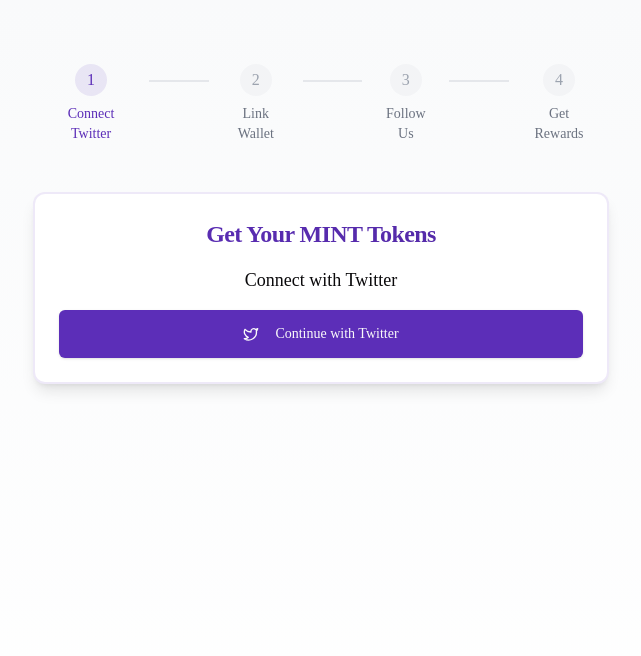
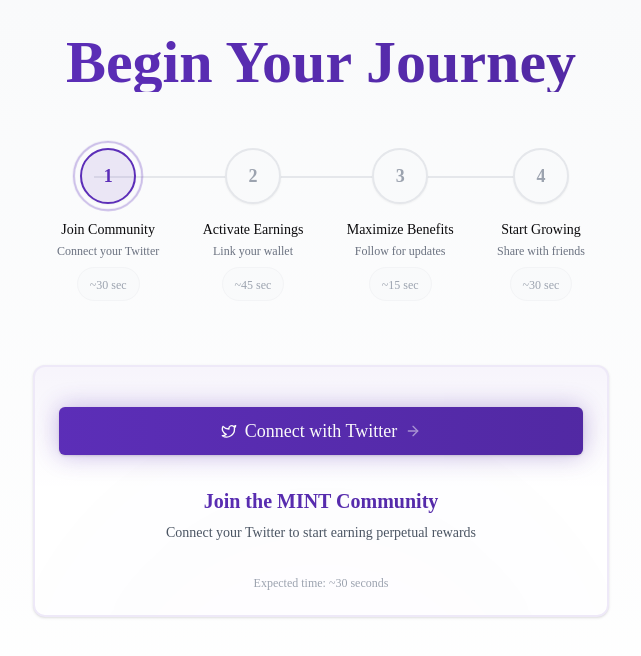
Before and after one commit to skyf0xx/mint, a Next.js app: page /get-started in a window 1280 px wide. Shown: the top 656 px of the page, without its empty margins (319-960 px from the left). Built offline with nearby package versions, Linux system fonts and the light colour scheme; no server answers.

Commit message:
feat: improve UX

```diff
--- a/components/referral-flow.tsx
+++ b/components/referral-flow.tsx
@@ -1,6 +1,6 @@
 import { motion, AnimatePresence } from 'framer-motion';
 import { AlertCircle } from 'lucide-react';
-import { Card, CardHeader, CardTitle, CardContent } from '@/components/ui/card';
+import { Card } from '@/components/ui/card';
 import { ShareStep } from './referrals/ShareStep';
 import { StepProgress } from './referrals/StepIndicator';
 import { WalletStep } from './referrals/WalletStep';
@@ -8,33 +8,20 @@ import { TwitterFollowStep } from './referrals/TwitterFollowStep';
 import { TwitterAuthStep } from './referrals/TwitterAuthStep';
 import ConnectedWallet from './referrals/ConnectedWallet';
 import { StepContentProps, useReferralFlow } from '@/hooks/use-referralFlow';
-import { Step } from '@/lib/referral';
+import { ReferralStats, Step, TwitterAuthResponse } from '@/lib/referral';
 import { memo } from 'react';
 
-const ErrorMessage = memo(({ error }: { error: string }) => (
-    <motion.div
-        initial={{ opacity: 0, y: -10 }}
-        animate={{ opacity: 1, y: 0 }}
-        exit={{ opacity: 0, y: -10 }}
-        className="bg-red-50 border border-red-200 rounded-lg p-4 flex items-center space-x-3"
-    >
-        <AlertCircle className="w-5 h-5 text-red-500" />
-        <p className="text-red-600 text-sm">{error}</p>
-    </motion.div>
-));
-
-ErrorMessage.displayName = 'ErrorMessage';
-
+// Primary focus: The main action component for each step
 const StepContent = memo(({ state, actions }: StepContentProps) => {
     const { step } = state;
 
     return (
         <motion.div
             key={step}
-            initial={{ opacity: 0, x: 20 }}
-            animate={{ opacity: 1, x: 0 }}
-            exit={{ opacity: 0, x: -20 }}
-            className="space-y-6"
+            initial={{ opacity: 0 }}
+            animate={{ opacity: 1 }}
+            exit={{ opacity: 0 }}
+            className="relative z-20" // Ensure primary content is above decorative elements
         >
             {step === Step.TWITTER_AUTH && (
                 <TwitterAuthStep onSuccess={actions.handleTwitterAuth} />
@@ -66,51 +53,122 @@ const StepContent = memo(({ state, actions }: StepContentProps) => {
 
 StepContent.displayName = 'StepContent';
 
+export interface ReferralFlowState {
+    step: Step;
+    loading: boolean;
+    error: string | null;
+    walletAddress: string | null;
+    twitterData: TwitterAuthResponse | null;
+    referralCode: string;
+    referralStats: ReferralStats | null;
+    completedSteps: {
+        wallet: boolean;
+        twitter: boolean;
+    };
+}
+
+// Secondary information: Status indicators and progress
+const StatusIndicators = memo(({ state }: { state: ReferralFlowState }) => (
+    <div className="space-y-2 mb-4">
+        {state.twitterData && (
+            <motion.div
+                initial={{ opacity: 0, y: -10 }}
+                animate={{ opacity: 1, y: 0 }}
+                className="text-sm text-gray-600 text-center"
+            >
+                Welcome, @{state.twitterData.user.username}
+            </motion.div>
+        )}
+        {state.walletAddress && (
+            <ConnectedWallet address={state.walletAddress} />
+        )}
+    </div>
+));
+
+StatusIndicators.displayName = 'StatusIndicators';
+
+// Tertiary: Loading and error states
+const LoadingSkeleton = () => (
+    <div className="space-y-3 animate-pulse">
+        <div className="h-4 bg-gray-100 rounded w-3/4 mx-auto" />
+        <div className="h-3 bg-gray-100 rounded w-1/2 mx-auto" />
+    </div>
+);
+
+const ErrorMessage = memo(({ error }: { error: string }) => (
+    <motion.div
+        initial={{ opacity: 0 }}
+        animate={{ opacity: 1 }}
+        exit={{ opacity: 0 }}
+        className="bg-red-50/50 backdrop-blur-sm border border-red-100 rounded-lg p-3 text-sm text-red-600"
+    >
+        <AlertCircle className="w-4 h-4 inline-block mr-2" />
+        {error}
+    </motion.div>
+));
+
+ErrorMessage.displayName = 'ErrorMessage';
+
+// Decorative elements moved to lowest visual priority
+const BackgroundEffects = () => (
+    <div className="absolute inset-0 pointer-events-none">
+        <div className="absolute inset-0 bg-gradient-to-b from-primary/5 via-transparent to-transparent" />
+        <div className="absolute top-1/4 left-1/2 -translate-x-1/2 w-[600px] h-[600px] bg-primary/5 rounded-full blur-[80px] opacity-20" />
+    </div>
+);
+
 export const ReferralFlow = () => {
-    console.log('CALLED');
     const { state, actions } = useReferralFlow();
 
     return (
-        <div className="min-h-screen bg-gradient-to-b from-gray-50 to-white py-16 px-4">
+        <div className="min-h-screen bg-gradient-to-b from-gray-50 to-white py-8 px-4">
             <div className="max-w-xl mx-auto">
-                <StepProgress
-                    currentStep={state.step}
-                    completedSteps={state.completedSteps}
-                />
+                {/* Primary Content */}
+                <motion.div
+                    initial={{ opacity: 0, y: 20 }}
+                    animate={{ opacity: 1, y: 0 }}
+                    className="mb-6"
+                >
+                    <h1 className="text-6xl font-bold text-center bg-clip-text text-transparent bg-gradient-to-r from-primary to-primary-600">
+                        Begin Your Journey
+                    </h1>
+                </motion.div>
 
-                <Card className="shadow-lg border-2 border-primary/10">
-                    <CardHeader className="text-center pb-4">
-                        <CardTitle className="text-2xl font-bold bg-clip-text text-transparent bg-gradient-to-r from-primary to-primary-600">
-                            Get Your MINT Tokens
-                        </CardTitle>
-                        {state.twitterData && (
-                            <motion.div
-                                initial={{ opacity: 0, y: -10 }}
-                                animate={{ opacity: 1, y: 0 }}
-                                className="mt-2 text-sm text-gray-600"
-                            >
-                                Connected as @{state.twitterData.user.username}
-                            </motion.div>
-                        )}
-                        {state.walletAddress && (
-                            <ConnectedWallet address={state.walletAddress} />
-                        )}
-                    </CardHeader>
+                {/* Secondary Content */}
+                <div className="mb-8">
+                    <StepProgress
+                        currentStep={state.step}
+                        completedSteps={state.completedSteps}
+                    />
+                </div>
 
-                    <CardContent className="space-y-6">
-                        <AnimatePresence mode="wait">
+                {/* Main Interactive Area */}
+                <Card className="relative overflow-hidden border-2 border-primary/10">
+                    <BackgroundEffects />
+
+                    <div className="relative z-10 p-6">
+                        {/* Status Indicators */}
+                        {!state.loading && <StatusIndicators state={state} />}
+
+                        {/* Loading State */}
+                        {state.loading && <LoadingSkeleton />}
+
+                        {/* Error Messages */}
+                        <AnimatePresence>
                             {state.error && (
                                 <ErrorMessage error={state.error} />
                             )}
+                        </AnimatePresence>
+
+                        {/* Primary Step Content */}
+                        <AnimatePresence mode="wait">
                             <StepContent state={state} actions={actions} />
                         </AnimatePresence>
-                    </CardContent>
+                    </div>
                 </Card>
             </div>
         </div>
     );
 };
 
-ReferralFlow.displayName = 'ReferralFlow';
-
-export default ReferralFlow;
+export default memo(ReferralFlow);
--- a/components/referrals/StepIndicator.tsx
+++ b/components/referrals/StepIndicator.tsx
@@ -1,45 +1,119 @@
 import { Check } from 'lucide-react';
 import { Step } from '@/lib/referral';
+import { motion, AnimatePresence } from 'framer-motion';
 
 interface StepIndicatorProps {
     step: Step;
     active: boolean;
     completed: boolean;
     label: string;
+    timeEstimate?: string;
+    description?: string;
 }
 
-export const StepIndicator = ({
+// Individual step indicator with enhanced hierarchy
+const StepIndicator = ({
     step,
     active,
     completed,
     label,
+    timeEstimate,
+    description,
 }: StepIndicatorProps) => (
-    <div className="flex flex-col items-center gap-2">
-        <div
+    <motion.div className="flex flex-col items-center relative">
+        {/* Primary Focus: Step Circle */}
+        <motion.div
             className={`
-            w-8 h-8 rounded-full flex items-center justify-center
+                w-14 h-14 rounded-full flex items-center justify-center
+                relative cursor-pointer shadow-sm
                 ${
                     completed
-                    ? 'bg-primary text-white'
+                        ? 'bg-gradient-to-br from-primary to-primary-600 text-white'
                         : active
-                    ? 'bg-primary/10 text-primary'
-                    : 'bg-gray-100 text-gray-400'
+                        ? 'bg-primary/10 text-primary border-2 border-primary'
+                        : 'bg-gray-50 text-gray-400 border-2 border-gray-200'
                 }
-            transition-all duration-300
             `}
+            whileHover={{ scale: 1.05 }}
+            whileTap={{ scale: 0.95 }}
         >
-            {completed ? <Check className="w-4 h-4" /> : step}
-        </div>
-        <span
-            className={`text-sm font-medium text-center transition-colors duration-300 ${
-                active || completed ? 'text-primary' : 'text-gray-500'
-            }`}
+            {/* Number or Checkmark */}
+            <AnimatePresence mode="wait">
+                {completed ? (
+                    <motion.div
+                        initial={{ scale: 0, rotate: -180 }}
+                        animate={{ scale: 1, rotate: 0 }}
+                        exit={{ scale: 0, rotate: 180 }}
+                        transition={{ type: 'spring', duration: 0.5 }}
+                    >
+                        <Check className="w-6 h-6" />
+                    </motion.div>
+                ) : (
+                    <motion.span
+                        initial={{ scale: 0 }}
+                        animate={{ scale: 1 }}
+                        exit={{ scale: 0 }}
+                        className="text-lg font-semibold"
+                    >
+                        {step}
+                    </motion.span>
+                )}
+            </AnimatePresence>
+
+            {/* Active State Indicator */}
+            {active && (
+                <motion.div
+                    className="absolute -inset-2 rounded-full border-2 border-primary/30"
+                    animate={{ scale: [1, 1.1, 1] }}
+                    transition={{ duration: 2, repeat: Infinity }}
+                />
+            )}
+        </motion.div>
+
+        {/* Secondary Content: Label and Description */}
+        <div className="mt-4 text-center max-w-[120px]">
+            <motion.span
+                className={`
+                    block text-sm font-medium mb-1
+                    ${active || completed ? 'text-primary' : 'text-gray-600'}
+                `}
+                animate={{
+                    color:
+                        active || completed
+                            ? 'var(--primary)'
+                            : 'var(--gray-600)',
+                }}
             >
                 {label}
+            </motion.span>
+            {description && (
+                <motion.p
+                    className="text-xs text-gray-500 leading-tight"
+                    initial={{ opacity: 0, height: 0 }}
+                    animate={{ opacity: 1, height: 'auto' }}
+                >
+                    {description}
+                </motion.p>
+            )}
+        </div>
+
+        {/* Tertiary Content: Time Estimate */}
+        {timeEstimate && (
+            <motion.div
+                className="mt-2 px-3 py-1 rounded-full bg-gray-50 border border-gray-100"
+                initial={{ opacity: 0, y: 10 }}
+                animate={{ opacity: 1, y: 0 }}
+                transition={{ delay: 0.2 }}
+            >
+                <span className="text-xs text-gray-400 whitespace-nowrap">
+                    ~{timeEstimate}
                 </span>
-    </div>
+            </motion.div>
+        )}
+    </motion.div>
 );
 
+// Progress bar with enhanced visual connection
 export const StepProgress = ({
     currentStep,
     completedSteps,
@@ -47,63 +121,66 @@ export const StepProgress = ({
     currentStep: Step;
     completedSteps: { wallet: boolean; twitter: boolean };
 }) => (
-    <div className="flex items-center justify-center mb-12 relative max-w-2xl mx-auto px-4">
-        <div className="flex items-start space-x-4">
+    <div className="w-full max-w-4xl mx-auto px-6 py-8">
+        <div className="relative flex justify-between items-start">
+            {/* Connection Lines */}
+            <div className="absolute top-7 left-[7%] right-[7%] h-[2px] bg-gray-200">
+                <motion.div
+                    className="h-full bg-primary origin-left"
+                    initial={{ scaleX: 0 }}
+                    animate={{
+                        scaleX:
+                            currentStep === Step.TWITTER_AUTH
+                                ? 0
+                                : currentStep === Step.WALLET_CONNECT
+                                ? 0.33
+                                : currentStep === Step.TWITTER_FOLLOW
+                                ? 0.66
+                                : 1,
+                    }}
+                    transition={{ duration: 0.5 }}
+                />
+            </div>
+
+            {/* Step Indicators */}
             <StepIndicator
                 step={Step.TWITTER_AUTH}
                 active={currentStep === Step.TWITTER_AUTH}
                 completed={
                     currentStep > Step.TWITTER_AUTH || completedSteps.twitter
                 }
-                label="Connect Twitter"
+                label="Join Community"
+                timeEstimate="30 sec"
+                description="Connect your Twitter"
             />
-            <div className="w-16 h-0.5 bg-gray-200 mt-4">
-                <div
-                    className={`h-full bg-primary transition-all duration-500 ${
-                        currentStep > Step.TWITTER_AUTH ||
-                        completedSteps.twitter
-                            ? 'w-full'
-                            : 'w-0'
-                    }`}
-                />
-            </div>
             <StepIndicator
                 step={Step.WALLET_CONNECT}
                 active={currentStep === Step.WALLET_CONNECT}
                 completed={
                     currentStep > Step.WALLET_CONNECT || completedSteps.wallet
                 }
-                label="Link Wallet"
+                label="Activate Earnings"
+                timeEstimate="45 sec"
+                description="Link your wallet"
             />
-            <div className="w-16 h-0.5 bg-gray-200 mt-4">
-                <div
-                    className={`h-full bg-primary transition-all duration-500 ${
-                        currentStep > Step.WALLET_CONNECT ||
-                        completedSteps.wallet
-                            ? 'w-full'
-                            : 'w-0'
-                    }`}
-                />
-            </div>
             <StepIndicator
                 step={Step.TWITTER_FOLLOW}
                 active={currentStep === Step.TWITTER_FOLLOW}
                 completed={currentStep > Step.TWITTER_FOLLOW}
-                label="Follow Us"
+                label="Maximize Benefits"
+                timeEstimate="15 sec"
+                description="Follow for updates"
             />
-            <div className="w-16 h-0.5 bg-gray-200 mt-4">
-                <div
-                    className={`h-full bg-primary transition-all duration-500 ${
-                        currentStep > Step.TWITTER_FOLLOW ? 'w-full' : 'w-0'
-                    }`}
-                />
-            </div>
             <StepIndicator
                 step={Step.SHARE}
                 active={currentStep === Step.SHARE}
                 completed={currentStep > Step.SHARE}
-                label="Get Rewards"
+                label="Start Growing"
+                timeEstimate="30 sec"
+                description="Share with friends"
             />
         </div>
     </div>
 );
+
+export default StepProgress;
--- a/components/referrals/TwitterAuthStep.tsx
+++ b/components/referrals/TwitterAuthStep.tsx
@@ -1,7 +1,7 @@
 import { useState, useEffect } from 'react';
 import { db } from '@/lib/database';
 import { Button } from '../ui/button';
-import { Twitter, AlertCircle, Loader2 } from 'lucide-react';
+import { Twitter, AlertCircle, Loader2, ArrowRight } from 'lucide-react';
 import { TwitterAuthResponse } from '@/lib/database';
 import { motion, AnimatePresence } from 'framer-motion';
 
@@ -14,14 +14,12 @@ export const TwitterAuthStep = ({ onSuccess }: TwitterAuthStepProps) => {
     const [isLoading, setIsLoading] = useState(false);
     const [isCheckingAuth, setIsCheckingAuth] = useState(true);
 
-    // Check authentication status on mount
     useEffect(() => {
         const checkAuth = async () => {
             try {
                 const {
                     data: { session },
                 } = await db.supabase.auth.getSession();
-
                 if (session?.user) {
                     const twitterData: TwitterAuthResponse = {
                         user: {
@@ -50,17 +48,13 @@ export const TwitterAuthStep = ({ onSuccess }: TwitterAuthStepProps) => {
     const handleTwitterLogin = async () => {
         setIsLoading(true);
         setError('');
-
         try {
-            // Clear any existing session
             await db.supabase.auth.signOut();
             const { error: authError } = await db.signInWithTwitter();
-
-            if (authError) {
+            if (authError)
                 throw new Error(
                     'Twitter authentication failed. Please try again.'
                 );
-            }
         } catch (err) {
             setError(
                 err instanceof Error
@@ -73,42 +67,110 @@ export const TwitterAuthStep = ({ onSuccess }: TwitterAuthStepProps) => {
 
     if (isCheckingAuth) {
         return (
-            <div className="flex justify-center items-center py-8">
-                <Loader2 className="w-6 h-6 animate-spin text-primary" />
-            </div>
+            <motion.div
+                className="flex flex-col items-center justify-center py-12"
+                initial={{ opacity: 0 }}
+                animate={{ opacity: 1 }}
+            >
+                <div className="relative">
+                    <Loader2 className="w-8 h-8 animate-spin text-primary" />
+                    <motion.div
+                        className="absolute inset-0 rounded-full border-2 border-primary/20"
+                        animate={{ scale: [1, 1.2, 1] }}
+                        transition={{ duration: 2, repeat: Infinity }}
+                    />
+                </div>
+                <p className="text-sm text-gray-500 mt-4">
+                    Checking previous session...
+                </p>
+            </motion.div>
         );
     }
 
     return (
-        <div className="space-y-4">
-            <h3 className="text-lg font-medium text-center">
-                Connect with Twitter
-            </h3>
+        <div className="space-y-8">
+            {/* Primary Focus: Call to Action */}
+            <motion.div
+                className="relative"
+                initial={{ opacity: 0, y: 20 }}
+                animate={{ opacity: 1, y: 0 }}
+            >
+                <Button
+                    onClick={handleTwitterLogin}
+                    disabled={isLoading}
+                    className="w-full py-6 bg-gradient-to-r from-primary to-primary-600 hover:from-primary-600 hover:to-primary-700 transition-all duration-300"
+                >
+                    <span className="relative flex items-center justify-center text-lg">
+                        {isLoading ? (
+                            <Loader2 className="w-5 h-5 mr-2 animate-spin" />
+                        ) : (
+                            <Twitter className="w-5 h-5 mr-2" />
+                        )}
+                        {isLoading ? 'Connecting...' : 'Connect with Twitter'}
+                        {!isLoading && (
+                            <ArrowRight className="w-5 h-5 ml-2 opacity-50 group-hover:opacity-100 group-hover:translate-x-1 transition-all" />
+                        )}
+                    </span>
+                </Button>
+
+                <motion.div
+                    className="absolute -inset-px rounded-lg bg-gradient-to-r from-primary/50 to-primary-600/50 blur-md -z-10"
+                    animate={{ opacity: [0.5, 0.8, 0.5] }}
+                    transition={{ duration: 2, repeat: Infinity }}
+                />
+            </motion.div>
+
+            {/* Secondary Content: Value Propositions */}
+            <motion.div
+                className="space-y-4"
+                initial={{ opacity: 0 }}
+                animate={{ opacity: 1 }}
+                transition={{ delay: 0.2 }}
+            >
+                <div className="text-center space-y-2 mb-6">
+                    <h3 className="text-xl font-semibold bg-gradient-to-r from-primary to-primary-600 bg-clip-text text-transparent">
+                        Join the MINT Community
+                    </h3>
+                    <p className="text-gray-600 text-sm">
+                        Connect your Twitter to start earning perpetual rewards
+                    </p>
+                </div>
+            </motion.div>
+
+            {/* Tertiary Content: Error States and Help Text */}
             <AnimatePresence>
                 {error && (
                     <motion.div
                         initial={{ opacity: 0, y: -10 }}
                         animate={{ opacity: 1, y: 0 }}
                         exit={{ opacity: 0, y: -10 }}
-                        className="bg-red-50 border border-red-200 rounded-lg p-4 flex items-center space-x-3"
+                        className="rounded-lg p-4 bg-red-50/50 border border-red-100 backdrop-blur-sm"
                     >
-                        <AlertCircle className="w-5 h-5 text-red-500 flex-shrink-0" />
-                        <p className="text-red-600 text-sm">{error}</p>
+                        <div className="flex items-center space-x-3">
+                            <AlertCircle className="w-5 h-5 text-red-500 flex-shrink-0" />
+                            <div className="flex-1">
+                                <p className="text-sm font-medium text-red-600">
+                                    Connection Reset Needed
+                                </p>
+                                <p className="text-xs text-red-500 mt-1">
+                                    Please try connecting again
+                                </p>
+                            </div>
+                        </div>
                     </motion.div>
                 )}
             </AnimatePresence>
-            <Button
-                onClick={handleTwitterLogin}
-                disabled={isLoading}
-                className="w-full py-6"
+
+            <motion.p
+                className="text-xs text-center text-gray-400"
+                initial={{ opacity: 0 }}
+                animate={{ opacity: 1 }}
+                transition={{ delay: 0.3 }}
             >
-                {isLoading ? (
-                    <Loader2 className="w-5 h-5 mr-2 animate-spin" />
-                ) : (
-                    <Twitter className="w-5 h-5 mr-2" />
-                )}
-                {isLoading ? 'Connecting...' : 'Continue with Twitter'}
-            </Button>
+                Expected time: ~30 seconds
+            </motion.p>
         </div>
     );
 };
+
+export default TwitterAuthStep;
```
Lines whose indentation alone changed are shown as unchanged.
